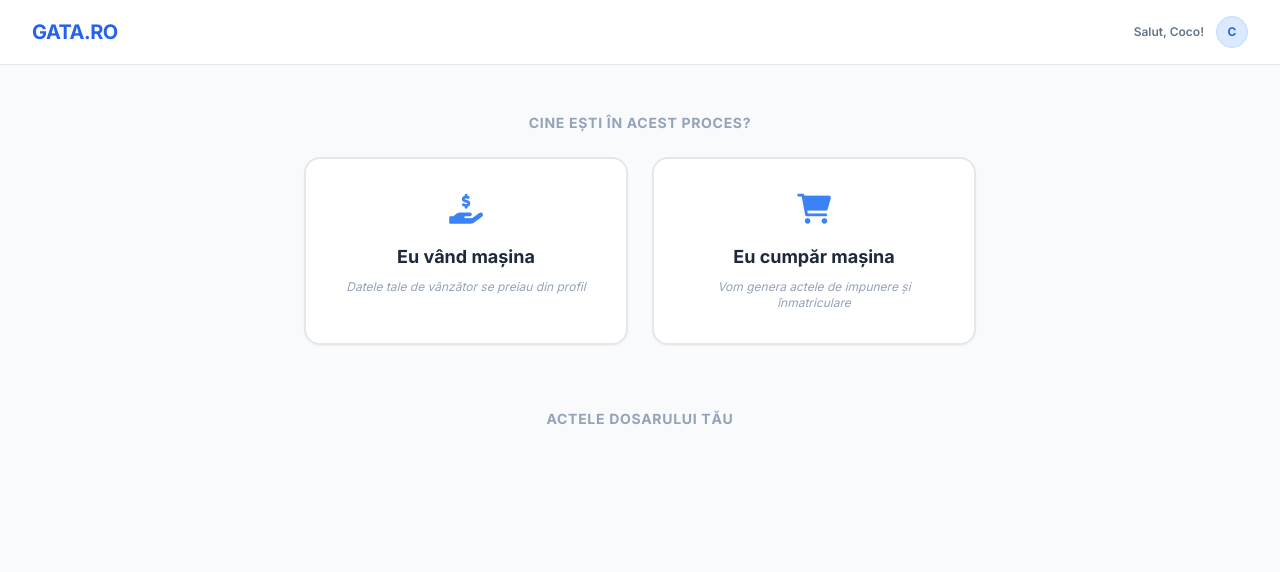
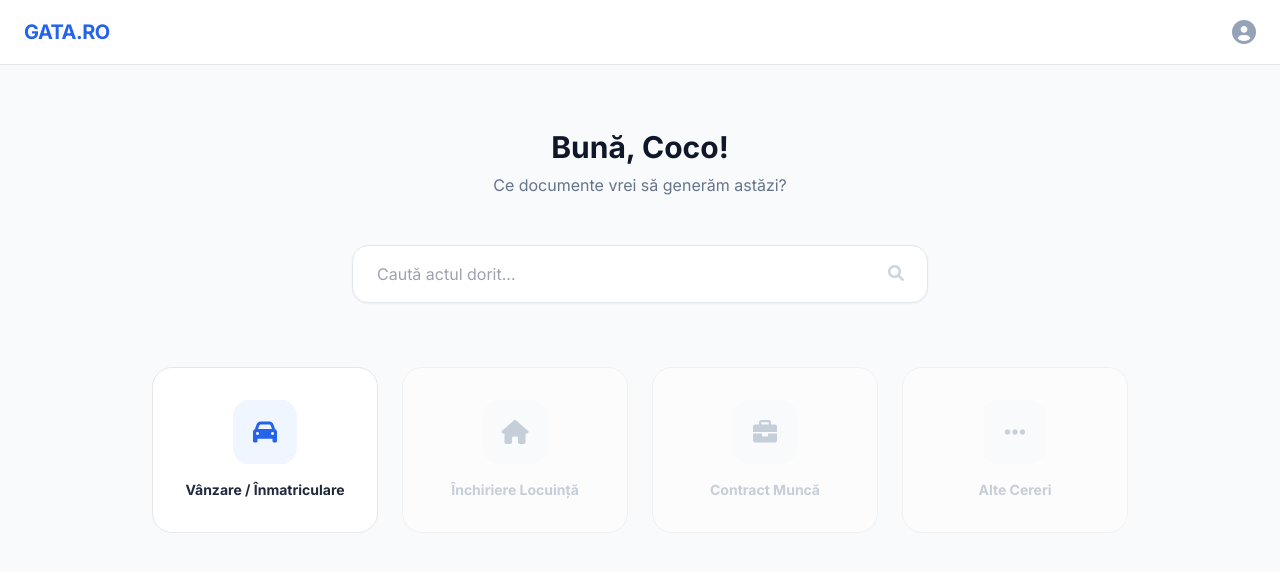
Before and after one commit to KRXai/gata.ro, a plain HTML site: page index.html in a window 1280 px wide. Drawn offline with nearby package versions, Linux system fonts and the light colour scheme.

Commit message:
Update index.html

```diff
--- a/index.html
+++ b/index.html
@@ -3,110 +3,160 @@
 <head>
     <meta charset="UTF-8">
     <meta name="viewport" content="width=device-width, initial-scale=1.0">
-    <title>Gata.ro — Profil Inteligent</title>
+    <title>Gata.ro — Acasă</title>
     <script src="https://cdn.tailwindcss.com"></script>
     <link rel="stylesheet" href="https://cdnjs.cloudflare.com/ajax/libs/font-awesome/6.0.0/css/all.min.css">
     <style>
         @import url('https://fonts.googleapis.com/css2?family=Inter:wght@400;500;600;700&display=swap');
-        body { font-family: 'Inter', sans-serif; background-color: #f9fafb; }
-        .sb-card { background: white; border: 1px solid #e5e7eb; border-radius: 12px; }
-        .role-btn { transition: all 0.2s; border: 2px solid #e5e7eb; }
-        .role-btn:hover, .role-btn.active { border-color: #3b82f6; background-color: #eff6ff; }
+        body { font-family: 'Inter', sans-serif; background-color: #f9fafb; color: #1e293b; }
+        .nav-card { background: white; border: 1px solid #e5e7eb; border-radius: 20px; transition: all 0.2s; cursor: pointer; }
+        .nav-card:hover { border-color: #3b82f6; transform: translateY(-2px); box-shadow: 0 10px 15px -3px rgba(0, 0, 0, 0.05); }
+        .nav-card.disabled { opacity: 0.5; cursor: not-allowed; grayscale: 1; }
+        .hidden { display: none; }
     </style>
 </head>
-<body class="text-slate-800">
+<body>
 
     <nav class="border-b border-gray-200 bg-white">
-        <div class="max-w-7xl mx-auto px-4 sm:px-6 lg:px-8 h-16 flex items-center justify-between">
-            <span class="text-xl font-bold tracking-tight text-blue-600">GATA.RO</span>
-            <div class="flex items-center gap-3">
-                <span class="text-xs font-semibold text-slate-500">Salut, Coco!</span>
-                <div class="w-8 h-8 bg-blue-100 text-blue-600 rounded-full flex items-center justify-center text-xs font-bold border border-blue-200">C</div>
+        <div class="max-w-7xl mx-auto px-6 h-16 flex items-center justify-between">
+            <span onclick="window.location.reload()" class="text-xl font-bold tracking-tight text-blue-600 cursor-pointer">GATA.RO</span>
+            <div class="flex items-center gap-4">
+                <button class="text-slate-400 hover:text-blue-600 transition-colors">
+                    <i class="fa-solid fa-circle-user text-2xl"></i>
+                </button>
             </div>
         </div>
     </nav>
 
-    <main class="max-w-5xl mx-auto py-12 px-4">
+    <main id="homePage" class="max-w-5xl mx-auto py-16 px-6">
+        <div class="mb-12">
+            <h1 class="text-3xl font-bold text-slate-900 mb-2 text-center">Bună, Coco!</h1>
+            <p class="text-slate-500 text-center">Ce documente vrei să generăm astăzi?</p>
+        </div>
 
-        <div class="text-center mb-12">
-            <h2 class="text-sm font-bold uppercase tracking-wider text-slate-400 mb-6">Cine ești în acest proces?</h2>
-            <div class="grid grid-cols-1 md:grid-cols-2 gap-6 max-w-2xl mx-auto">
-                <button onclick="selectRole('vanzator')" class="role-btn p-8 rounded-2xl flex flex-col items-center bg-white shadow-sm">
-                    <i class="fa-solid fa-hand-holding-dollar text-3xl text-blue-500 mb-4"></i>
-                    <span class="font-bold text-lg text-slate-800">Eu vând mașina</span>
-                    <span class="text-xs text-slate-400 mt-2 italic">Datele tale de vânzător se preiau din profil</span>
-                </button>
-                <button onclick="selectRole('cumparator')" class="role-btn p-8 rounded-2xl flex flex-col items-center bg-white shadow-sm">
-                    <i class="fa-solid fa-cart-shopping text-3xl text-blue-500 mb-4"></i>
-                    <span class="font-bold text-lg text-slate-800">Eu cumpăr mașina</span>
-                    <span class="text-xs text-slate-400 mt-2 italic">Vom genera actele de impunere și înmatriculare</span>
-                </button>
+        <div class="max-w-xl mx-auto mb-16">
+            <div class="relative">
+                <input type="text" placeholder="Caută actul dorit..." class="w-full py-4 px-6 rounded-2xl border border-slate-200 focus:ring-2 focus:ring-blue-500 focus:outline-none bg-white shadow-sm">
+                <i class="fa-solid fa-magnifying-glass absolute right-6 top-5 text-slate-300"></i>
             </div>
         </div>
 
-        <div id="scanSection" class="hidden animate-in fade-in duration-500">
-            <h2 class="text-sm font-bold uppercase tracking-wider text-slate-400 mb-4 text-center">Pasul următor: Scanare date lipsă</h2>
-            <div class="grid grid-cols-1 md:grid-cols-2 gap-4 mb-8">
-                <label class="sb-card p-6 border-dashed border-2 flex flex-col items-center cursor-pointer">
-                    <i id="scanIcon" class="fa-solid fa-camera text-blue-500 text-xl mb-3"></i>
-                    <span id="scanLabel" class="text-sm font-medium text-center text-slate-700">Scanare Buletin Partener</span>
-                    <input type="file" class="hidden" accept="image/*">
-                </label>
-                <label class="sb-card p-6 border-dashed border-2 flex flex-col items-center cursor-pointer">
-                    <i class="fa-solid fa-car text-blue-500 text-xl mb-3"></i>
-                    <span class="text-sm font-medium text-center text-slate-700">Scanare Carte Vehicul (CIV)</span>
-                    <input type="file" class="hidden" accept="image/*">
-                </label>
+        <div class="grid grid-cols-2 md:grid-cols-4 gap-6">
+
+            <div onclick="openProject('auto')" class="nav-card p-8 flex flex-col items-center justify-center text-center">
+                <div class="w-16 h-16 bg-blue-50 text-blue-600 rounded-2xl flex items-center justify-center mb-4 text-2xl">
+                    <i class="fa-solid fa-car"></i>
+                </div>
+                <span class="font-bold text-sm">Vânzare / Înmatriculare</span>
+            </div>
+
+            <div class="nav-card disabled p-8 flex flex-col items-center justify-center text-center">
+                <div class="w-16 h-16 bg-slate-50 text-slate-400 rounded-2xl flex items-center justify-center mb-4 text-2xl">
+                    <i class="fa-solid fa-house"></i>
+                </div>
+                <span class="font-bold text-sm text-slate-400">Închiriere Locuință</span>
+            </div>
+
+            <div class="nav-card disabled p-8 flex flex-col items-center justify-center text-center">
+                <div class="w-16 h-16 bg-slate-50 text-slate-400 rounded-2xl flex items-center justify-center mb-4 text-2xl">
+                    <i class="fa-solid fa-briefcase"></i>
+                </div>
+                <span class="font-bold text-sm text-slate-400">Contract Muncă</span>
+            </div>
+
+            <div class="nav-card disabled p-8 flex flex-col items-center justify-center text-center">
+                <div class="w-16 h-16 bg-slate-50 text-slate-400 rounded-2xl flex items-center justify-center mb-4 text-2xl">
+                    <i class="fa-solid fa-ellipsis"></i>
+                </div>
+                <span class="font-bold text-sm text-slate-400">Alte Cereri</span>
             </div>
         </div>
+    </main>
 
-        <div class="mt-16">
-            <h2 class="text-sm font-bold uppercase tracking-wider text-slate-400 mb-6 text-center">Actele Dosarului tău</h2>
-            <div id="docsGrid" class="grid grid-cols-1 sm:grid-cols-2 lg:grid-cols-3 gap-4">
+    <main id="projectPage" class="max-w-5xl mx-auto py-12 px-6 hidden">
+        <button onclick="closeProject()" class="text-blue-600 font-bold text-sm mb-8 flex items-center gap-2">
+            <i class="fa-solid fa-arrow-left"></i> Înapoi la listă
+        </button>
+
+        <div class="mb-12">
+            <h1 class="text-2xl font-bold text-slate-900 mb-2">Dosar Înstrăinare Auto</h1>
+            <p class="text-slate-500 mb-8 font-medium italic italic">Datele tale de beneficiar vor fi preluate automat din profil.</p>
+
+            <div class="grid grid-cols-1 md:grid-cols-2 gap-6 max-w-2xl mx-auto mb-12">
+                <button onclick="selectRole('vanzator')" class="nav-card p-6 flex flex-col items-center">
+                    <i class="fa-solid fa-hand-holding-dollar text-2xl text-blue-500 mb-3"></i>
+                    <span class="font-bold">Sunt Vânzător</span>
+                </button>
+                <button onclick="selectRole('cumparator')" class="nav-card p-6 flex flex-col items-center">
+                    <i class="fa-solid fa-cart-shopping text-2xl text-blue-500 mb-3"></i>
+                    <span class="font-bold">Sunt Cumpărător</span>
+                </button>
+            </div>
+
+            <div id="scanSection" class="hidden">
+                <div class="grid grid-cols-1 md:grid-cols-2 gap-4 mb-8">
+                    <label class="nav-card p-6 border-dashed border-2 flex flex-col items-center cursor-pointer">
+                        <i class="fa-solid fa-camera text-blue-500 text-xl mb-3"></i>
+                        <span id="scanLabel" class="text-sm font-medium">Scanare Buletin Partener</span>
+                        <input type="file" class="hidden">
+                    </label>
+                    <label class="nav-card p-6 border-dashed border-2 flex flex-col items-center cursor-pointer">
+                        <i class="fa-solid fa-car text-blue-500 text-xl mb-3"></i>
+                        <span class="text-sm font-medium text-center">Scanare Carte Vehicul (CIV)</span>
+                        <input type="file" class="hidden">
+                    </label>
+                </div>
+            </div>
+
+            <div id="docsGrid" class="grid grid-cols-1 sm:grid-cols-2 lg:grid-cols-3 gap-4 mt-8">
                 </div>
         </div>
-
     </main>
 
     <script>
+        function openProject(type) {
+            if(type === 'auto') {
+                document.getElementById('homePage').classList.add('hidden');
+                document.getElementById('projectPage').classList.remove('hidden');
+            }
+        }
+
+        function closeProject() {
+            document.getElementById('homePage').classList.remove('hidden');
+            document.getElementById('projectPage').classList.add('hidden');
+        }
+
         function selectRole(role) {
-            // Afișează secțiunea de scanare
             document.getElementById('scanSection').classList.remove('hidden');
-
             const grid = document.getElementById('docsGrid');
             const label = document.getElementById('scanLabel');
 
             if(role === 'vanzator') {
                 label.innerText = "Scanare Buletin CUMPĂRĂTOR";
                 grid.innerHTML = `
-                    <div class="sb-card p-6 border-l-4 border-l-blue-500">
-                        <div class="font-bold text-slate-800 text-sm mb-1 uppercase tracking-tight">Contract Vânzare</div>
-                        <div class="text-[10px] text-slate-400 uppercase italic">Datele tale incluse automat</div>
+                    <div class="nav-card p-6 border-l-4 border-l-blue-500 shadow-sm">
+                        <div class="text-[10px] text-blue-600 font-bold mb-2">DATE PROFIL UTILIZATE</div>
+                        <div class="font-bold text-sm">1. Contract Vânzare</div>
                     </div>
-                    <div class="sb-card p-6 border-l-4 border-l-blue-500">
-                        <div class="font-bold text-slate-800 text-sm mb-1 uppercase tracking-tight">Declarație Radiere</div>
-                        <div class="text-[10px] text-slate-400 uppercase italic">Model ITL-016</div>
+                    <div class="nav-card p-6 border-l-4 border-l-blue-500 shadow-sm text-center">
+                        <div class="font-bold text-sm">2. Declarație Radiere</div>
                     </div>
                 `;
             } else {
                 label.innerText = "Scanare Buletin VÂNZĂTOR";
                 grid.innerHTML = `
-                    <div class="sb-card p-6 border-l-4 border-l-blue-500">
-                        <div class="font-bold text-slate-800 text-sm mb-1 uppercase tracking-tight">Contract Cumpărare</div>
-                        <div class="text-[10px] text-slate-400 uppercase italic">Datele tale incluse automat</div>
+                    <div class="nav-card p-6 border-l-4 border-l-blue-500 shadow-sm text-center">
+                        <div class="font-bold text-sm">1. Contract Cumpărare</div>
                     </div>
-                    <div class="sb-card p-6 border-l-4 border-l-blue-500">
-                        <div class="font-bold text-slate-800 text-sm mb-1 uppercase tracking-tight">Declarație Impunere</div>
-                        <div class="text-[10px] text-slate-400 uppercase italic">Model ITL-005</div>
+                    <div class="nav-card p-6 border-l-4 border-l-blue-500 shadow-sm text-center">
+                        <div class="font-bold text-sm">2. Declarație Impunere</div>
                     </div>
-                    <div class="sb-card p-6 border-l-4 border-l-blue-500">
-                        <div class="font-bold text-slate-800 text-sm mb-1 uppercase tracking-tight">Cerere Înmatriculare</div>
-                        <div class="text-[10px] text-slate-400 uppercase italic">Model DRPCIV</div>
+                    <div class="nav-card p-6 border-l-4 border-l-blue-500 shadow-sm text-center">
+                        <div class="font-bold text-sm">3. Cerere Înmatriculare</div>
                     </div>
                 `;
             }
         }
     </script>
-
 </body>
 </html>
```
